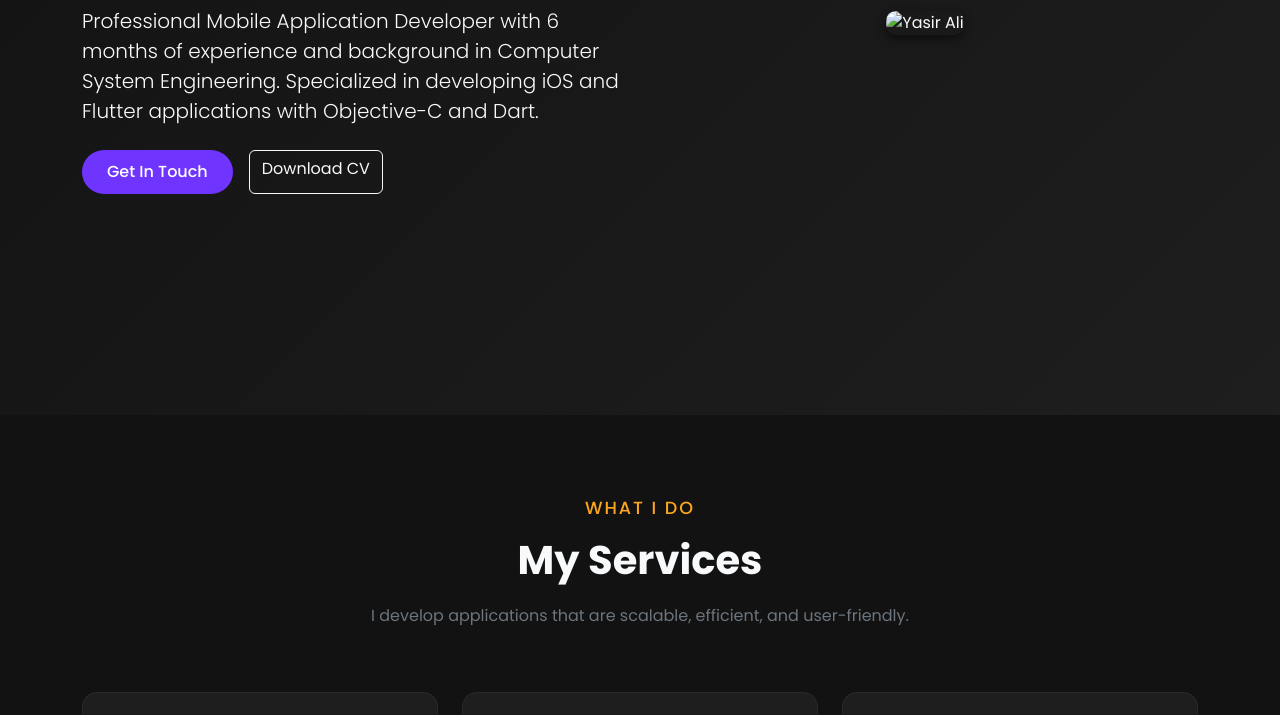
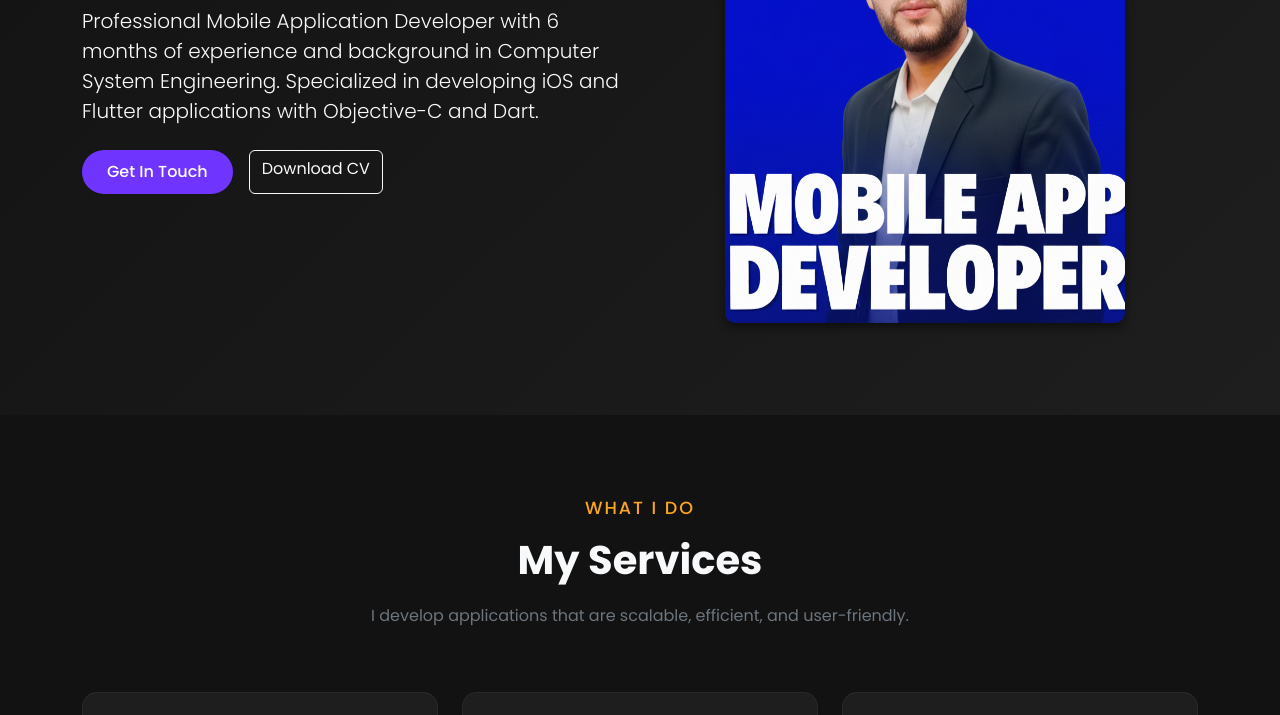
Before and after one commit to Yasirali1676/Yasirali_Portpolio, a plain HTML site: page index.html in a window 1280 px wide. Shown: the part 385-1100 px from the top of the page. Drawn offline with nearby package versions, Linux system fonts and the light colour scheme.

Commit message:
add images

```diff
--- a/index.html
+++ b/index.html
@@ -683,7 +683,7 @@
                     </div>
                 </div>
                 <div class="col-lg-6 text-center order-lg-2 order-1" data-aos="fade-left">
-                    <img src="./Yasri.pic.jpg" alt="Yasir Ali" class="img-fluid hero-img fixed-img">
+                    <img src="./Yasri.pic.png" alt="Yasir Ali" class="img-fluid hero-img fixed-img">
                 </div>
             </div>
         </div>
```
Also changed, not shown: mehndi.png.
